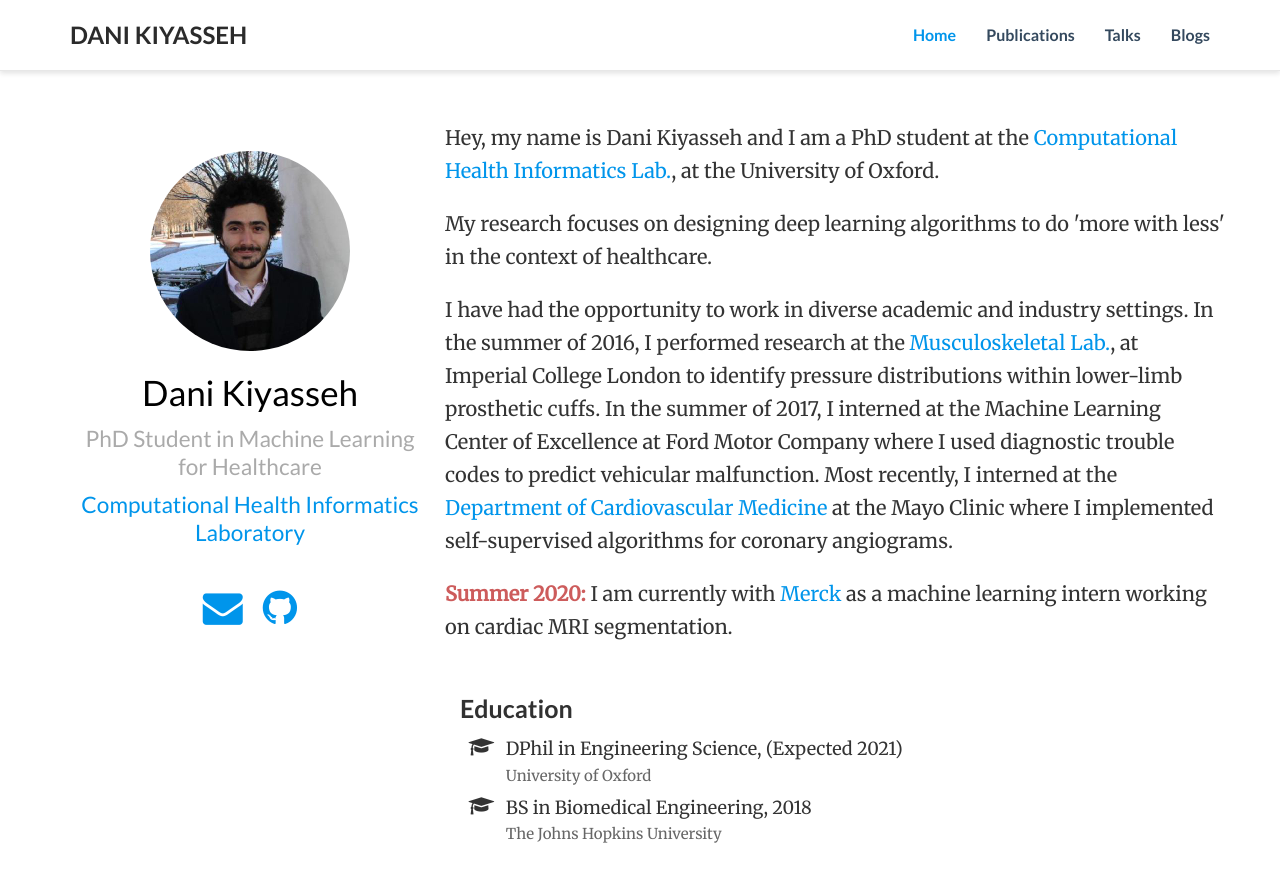
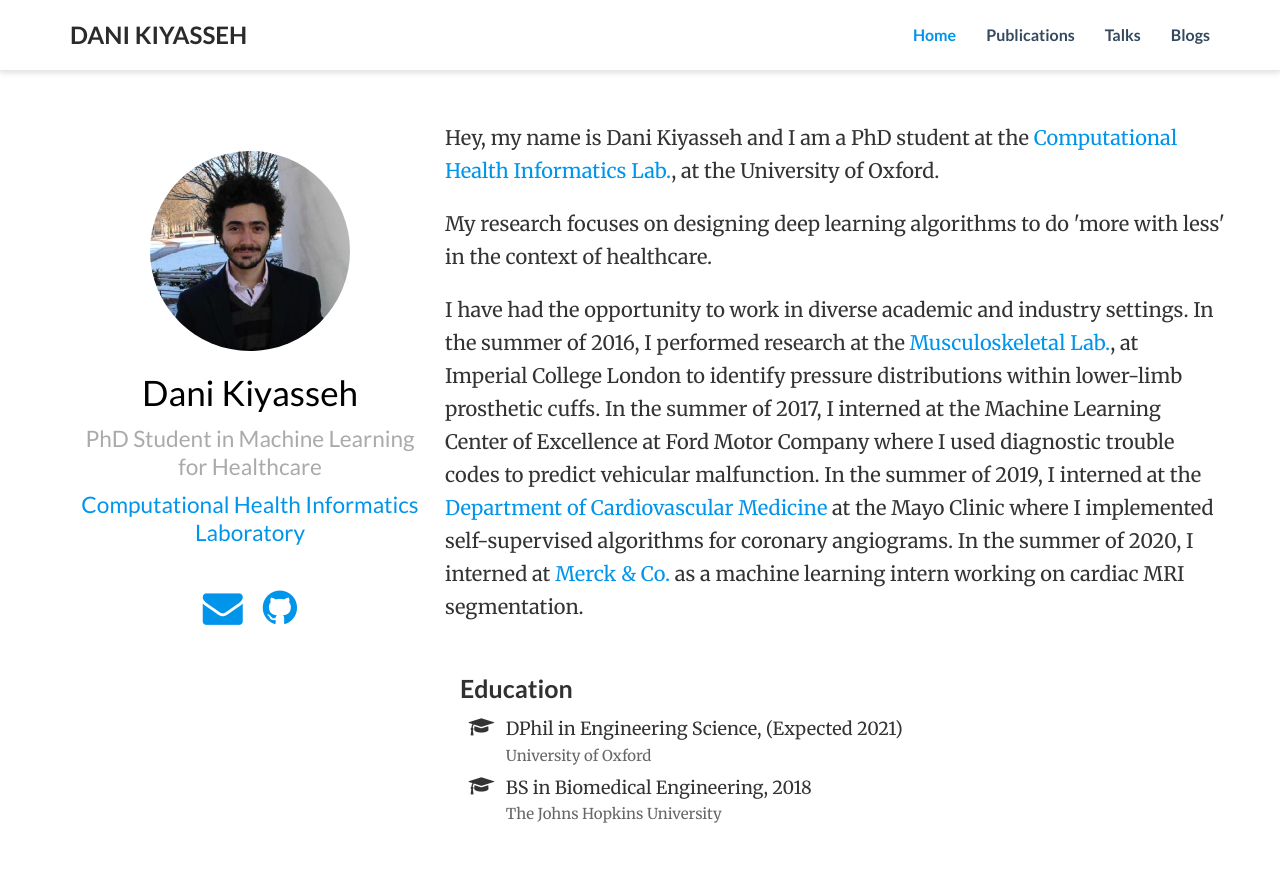
Before and after one commit to danikiyasseh/danikiyasseh.github.io, a Jekyll site: the page index.html, which Jekyll copies as it is, in a window 1280 px wide and 900 px high. Shown: the top 882 px of the window. Built offline with Jekyll 4.4.1, drawn with Linux system fonts in a browser that asks for light colours; nearby versions of some CDN libraries; a style sheet for code colours, icons or effects is not loaded.

Commit message:
Added Merck stuff

```diff
--- a/index.html
+++ b/index.html
@@ -153,9 +153,11 @@ title: Dani Kiyasseh
 
 	<p>My research focuses on designing deep learning algorithms to do 'more with less' in the context of healthcare.</p>
 
-	<p>I have had the opportunity to work in diverse academic and industry settings. In the summer of 2016, I performed research at the <a href="http://www.imperial.ac.uk/msk-lab" target="_blank">Musculoskeletal Lab.</a>, at Imperial College London to identify pressure distributions within lower-limb prosthetic cuffs. In the summer of 2017, I interned at the Machine Learning Center of Excellence at Ford Motor Company where I used diagnostic trouble codes to predict vehicular malfunction. Most recently, I interned at the <a href="https://www.mayoclinic.org/departments-centers/cardiovascular-medicine/home/orc-20121930" target="_blank">Department of Cardiovascular Medicine</a> at the Mayo Clinic where I implemented self-supervised algorithms for coronary angiograms.</p>
-
-	<p> <strong> <span style="color:#cd5c5c">Summer 2020:</span> </strong> I am currently with <a href="https://www.merck.com/index.html", target="_blank">Merck</a> as a machine learning intern working on cardiac MRI segmentation.</p>
+	<p>I have had the opportunity to work in diverse academic and industry settings. In the summer of 2016, I performed research at the <a href="http://www.imperial.ac.uk/msk-lab" target="_blank">Musculoskeletal Lab.</a>, at Imperial College London to identify pressure distributions within lower-limb prosthetic cuffs.
+		In the summer of 2017, I interned at the Machine Learning Center of Excellence at Ford Motor Company where I used diagnostic trouble codes to predict vehicular malfunction.
+		In the summer of 2019, I interned at the <a href="https://www.mayoclinic.org/departments-centers/cardiovascular-medicine/home/orc-20121930" target="_blank">Department of Cardiovascular Medicine</a> at the Mayo Clinic where I implemented self-supervised algorithms for coronary angiograms.
+		In the summer of 2020, I interned at <a href="https://www.merck.com/index.html", target="_blank">Merck & Co.</a> as a machine learning intern working on cardiac MRI segmentation.
+	</p>
 
 <div class="row">
 
```
